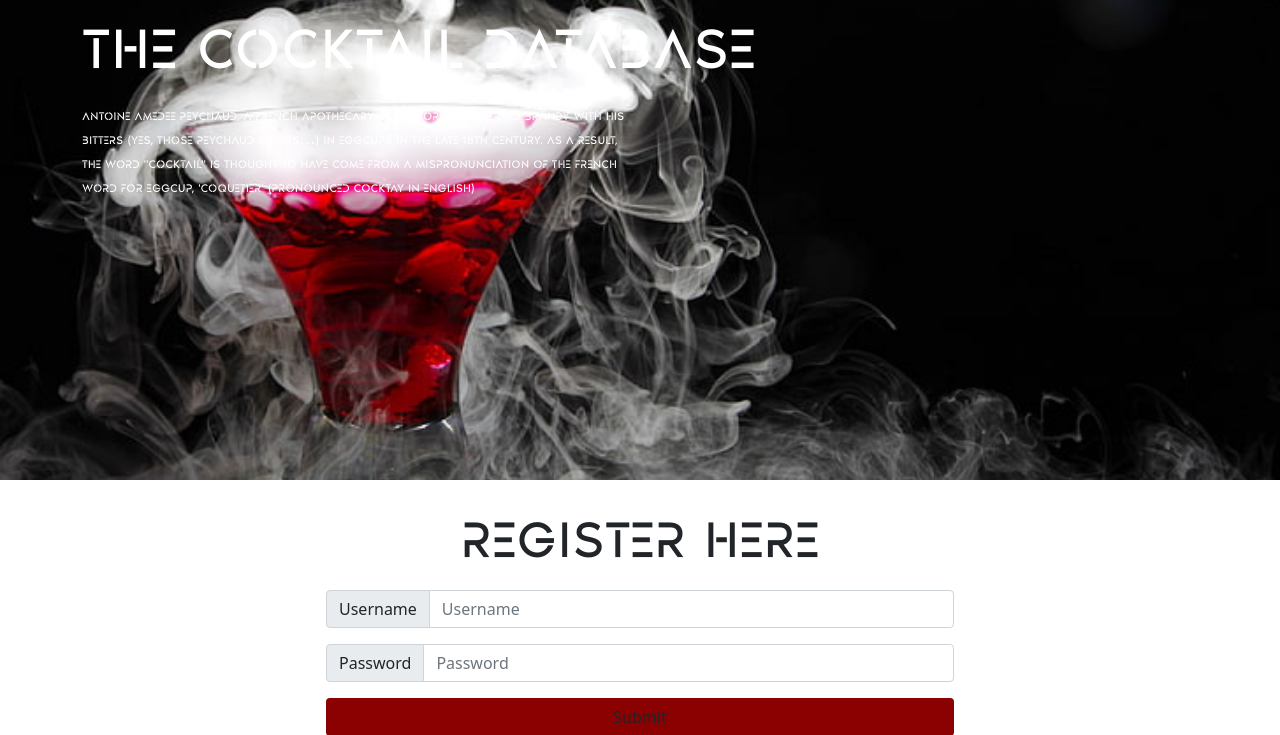
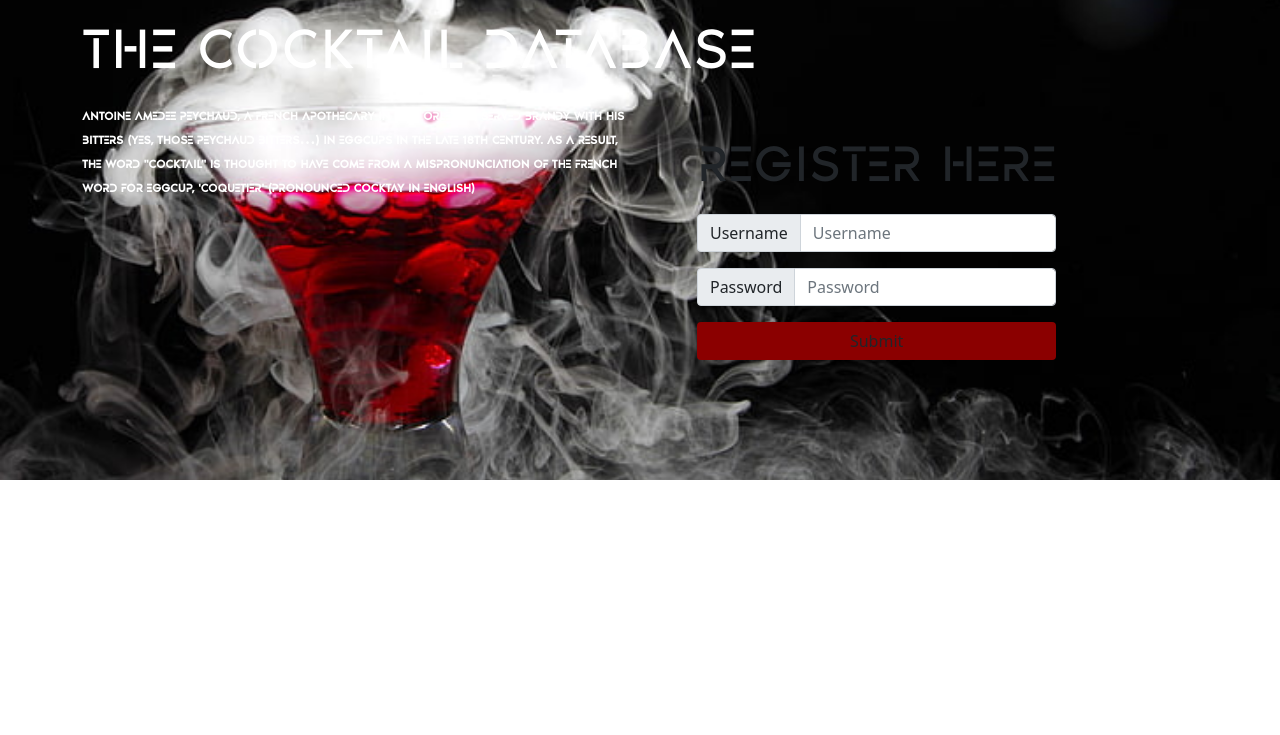
Before and after one commit to SdMusic/Ms-3, a Flask app: page /register in a window 1280 px wide. Shown: the part 56-791 px from the top of the page. After the commit the page ends 536 px from the top, so only its background shows below. Run offline with Flask 2, Linux system fonts and the light colour scheme; some libraries are stand-ins or nearby versions.

Commit message:
add register page overlay fix

```diff
--- a/static/css/style.css
+++ b/static/css/style.css
@@ -16,6 +16,7 @@
     background-size: cover;
     height: 60vh;
     font-family: "Designer";
+    font-weight: 800;
 }
 
 h1 {
@@ -25,3 +26,11 @@ h1 {
 .btn-red {
     background-color: darkred;
 }
+
+.stack-top{
+        z-index: 9;
+        margin: 20px;
+        position: fixed;
+        right: 0;
+        top: 20%;
+}
--- a/templates/register.html
+++ b/templates/register.html
@@ -1,7 +1,7 @@
 {% extends "base.html" %}
 {% block content %}
 
-<div class="row mt-3">
+<div class="row stack-top mt-3">
    <div class="col-md-6 offset-md-3">
        <h1 class="display-2 d-flex justify-content-center">Register Here</h1>
    </div>
```
